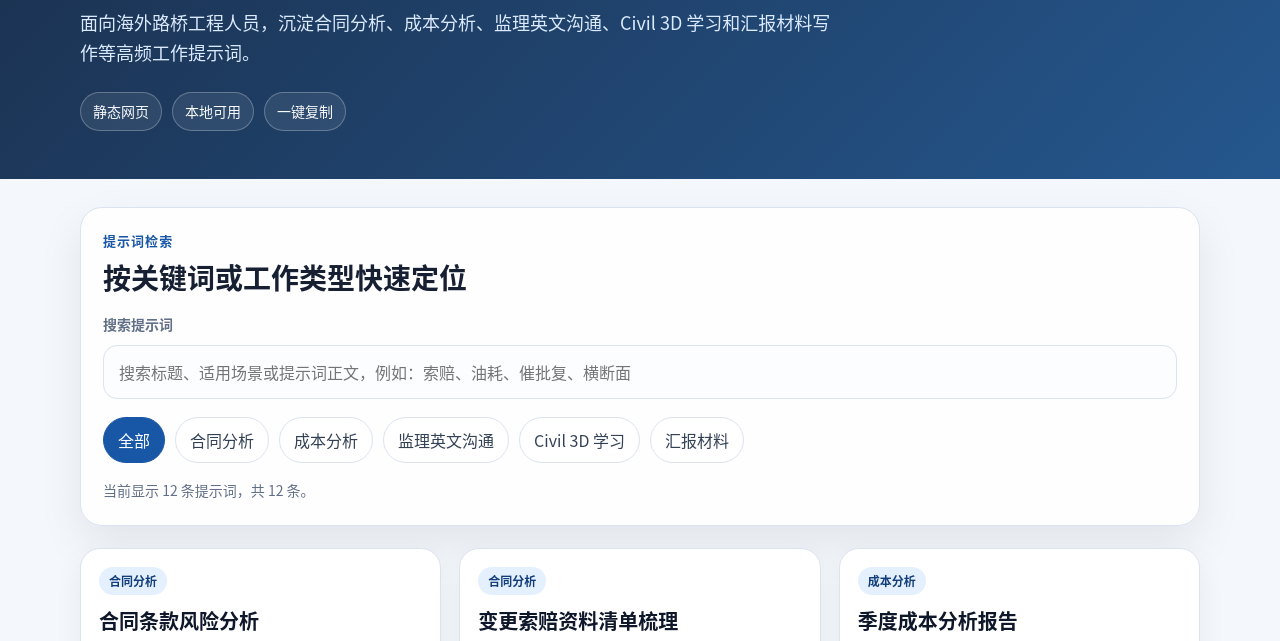
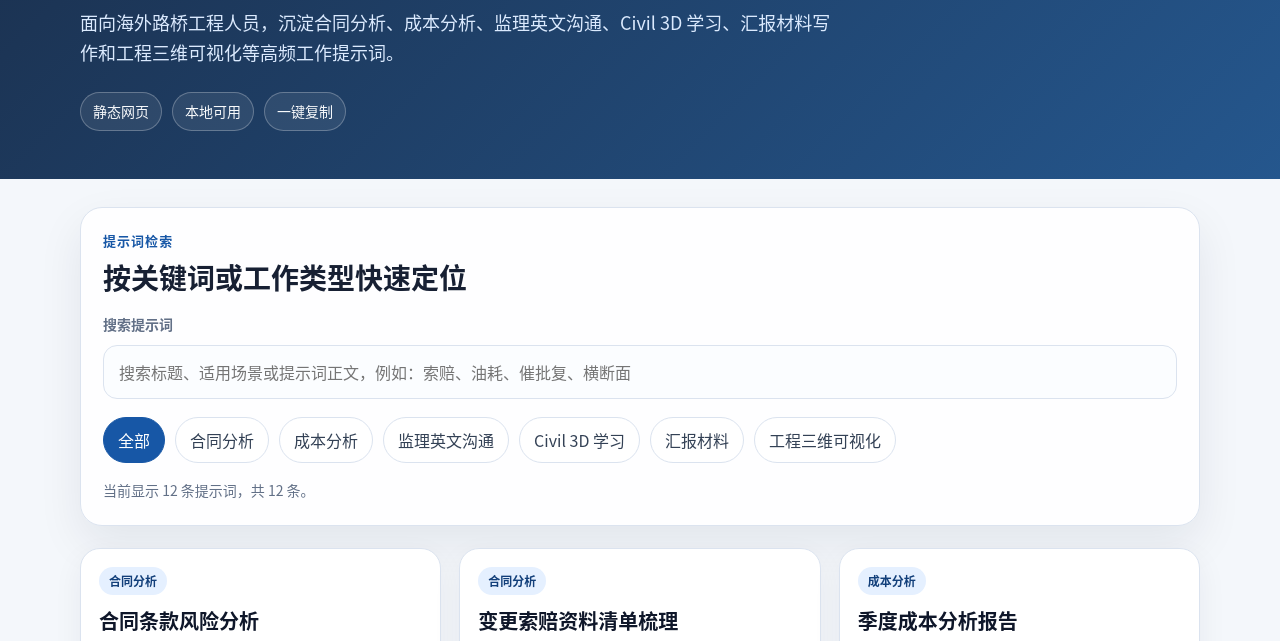
Before and after one commit to xiaotiancai666-Engineer/engineering-ai-prompt-library, a plain HTML site: page index.html in a window 1280 px wide. Shown: the part 158-799 px from the top of the page. Drawn offline with Linux system fonts and the light colour scheme.

Commit message:
v0.3: integrate road visualization workflow (index.html)

```diff
--- a/index.html
+++ b/index.html
@@ -12,7 +12,7 @@
     <div class="header-inner">
       <p class="eyebrow">Engineering AI Prompt Library</p>
       <h1>工程 AI 提示词库</h1>
-      <p class="header-summary">面向海外路桥工程人员，沉淀合同分析、成本分析、监理英文沟通、Civil 3D 学习和汇报材料写作等高频工作提示词。</p>
+      <p class="header-summary">面向海外路桥工程人员，沉淀合同分析、成本分析、监理英文沟通、Civil 3D 学习、汇报材料写作和工程三维可视化等高频工作提示词。</p>
       <div class="header-notes" aria-label="产品特点">
         <span>静态网页</span>
         <span>本地可用</span>
@@ -40,6 +40,7 @@
         <button class="category-btn" type="button" data-category="consultant">监理英文沟通</button>
         <button class="category-btn" type="button" data-category="civil3d">Civil 3D 学习</button>
         <button class="category-btn" type="button" data-category="report">汇报材料</button>
+        <button class="category-btn" type="button" data-category="visualization">工程三维可视化</button>
       </div>
 
       <p class="result-status" id="resultStatus" aria-live="polite"></p>
```
